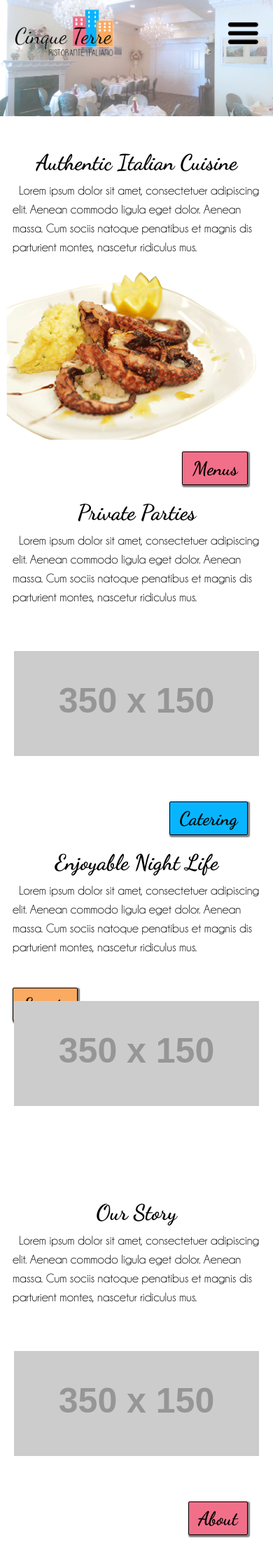
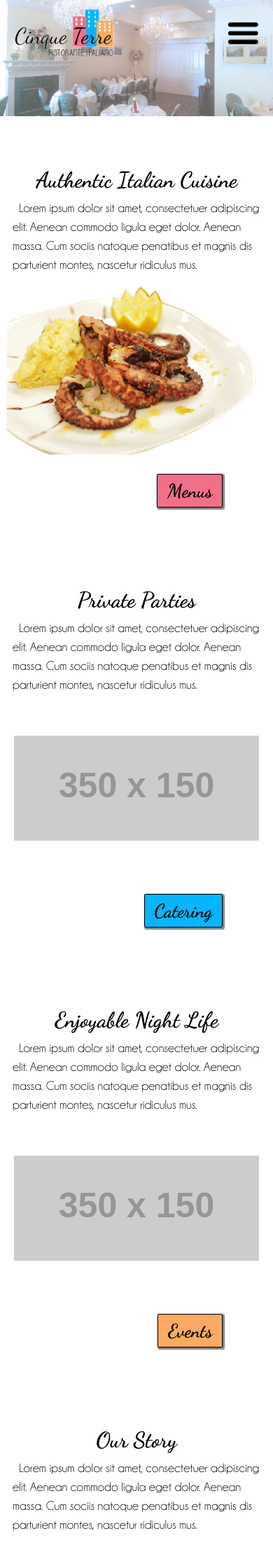
Before and after one commit to cinqueterreli/cinqueterre.github.io, a Jekyll site: the page built from index.html, in a window 390 px wide. Shown: the top 2240 px of the page at 70% size. Built offline with Jekyll 4.4.1, drawn with Linux system fonts in a browser that asks for light colours; nearby versions of some CDN libraries.

Commit message:
idk bro maybe

```diff
--- a/css/main.css
+++ b/css/main.css
@@ -359,13 +359,13 @@ hr {
 	}
 
 	.homepage-image {
-		margin-top:-2em;
+		margin-top:-5em;
 	}
 
 	.button-style {
 		position:absolute;
-		right: 2em;
-		margin-top: 13em;
+		right: 4em;
+		margin-top: 12em;
 	}
 }
 
@@ -432,7 +432,7 @@ hr {
 
 @media (max-width: 700px) {
 	.col-box {
-		height:250px;
+		height:300px;
 	}
 }
 
--- a/index.html
+++ b/index.html
@@ -24,8 +24,8 @@ header: /images/homepageHeader2.jpg
 	<div class="box-content">
 		<h2 class="promo-head">Enjoyable Night Life</h2>
 		<p class="promo-blurb" id="eventspara">Lorem ipsum dolor sit amet, consectetuer adipiscing elit. Aenean commodo ligula eget dolor. Aenean massa. Cum sociis natoque penatibus et magnis dis parturient montes, nascetur ridiculus mus.</p>
-		<p class="button-style">
-			<a href="#" id="eventsbut" class="button-link orange">Events</a>
+		<p class="button-style" id="eventsbut">
+			<a href="#" class="button-link orange">Events</a>
 		</p>
 	</div>
 	</div>
```
